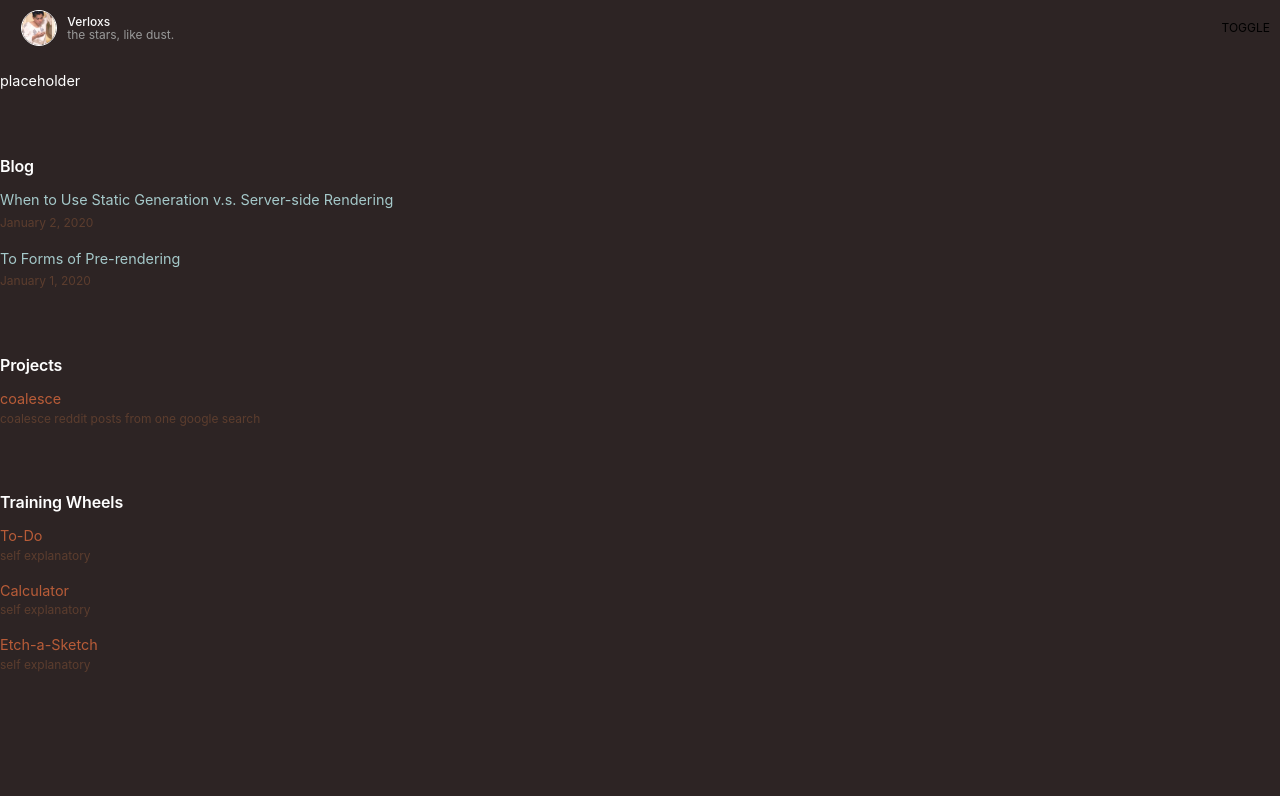
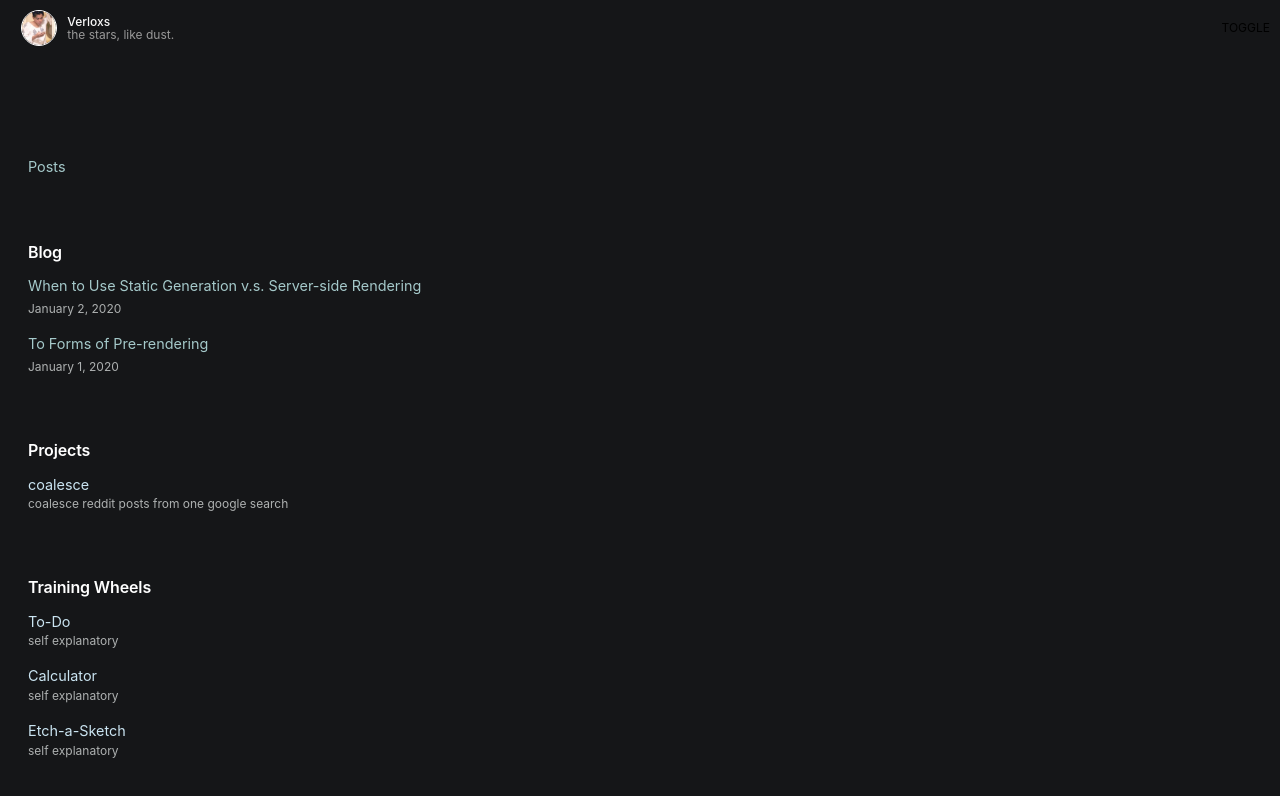
Before and after one commit to cora-type/nextjs-blog, a Next.js app: page / in a window 1280 px wide. Shown: the top 796 px of the page. Built offline with nearby package versions, Linux system fonts and the light colour scheme.

Commit message:
styling changes, added posts link

```diff
--- a/pages/index.js
+++ b/pages/index.js
@@ -13,7 +13,9 @@ export default function Home({ allPostsData, allProjectsData }) {
         <title>{siteTitle}</title>
       </Head>
       <section className={utilStyles.headingMd}>
-        <p>placeholder</p>
+        <Link href={`/posts/`}>
+          <a>Posts</a>
+        </Link>
       </section>
       <section className={`${utilStyles.headingMd} ${utilStyles.padding1px}`}>
         <h2 className={utilStyles.headingLg}>Blog</h2>
@@ -36,7 +38,9 @@ export default function Home({ allPostsData, allProjectsData }) {
         <ul className={utilStyles.list}>
           <li className={utilStyles.listItem}>
             <Link href="https://github.com/verloxs/redview">
-              <a className={utilStyles.listItem}>coalesce</a>
+              <a target="_blank" className={utilStyles.listItem}>
+                coalesce
+              </a>
             </Link>
             <br />
             <div className={utilStyles.lightText}>
--- a/styles/global.css
+++ b/styles/global.css
@@ -6,7 +6,7 @@ body {
     Ubuntu, Cantarell, Fira Sans, Droid Sans, Helvetica Neue, sans-serif;
   line-height: 1.6;
   font-size: 12px;
-  background-color: #2d2424;
+  background-color: #151618;
 }
 
 * {
@@ -16,6 +16,10 @@ body {
 a {
   color: #a5c9ca;
   text-decoration: none;
+}
+main {
+  padding: 100px 28px;
+  max-width: 641px;
 }
 
 a:hover {
--- a/styles/utils.module.css
+++ b/styles/utils.module.css
@@ -55,7 +55,7 @@
 
 .listItem {
   margin: 0 0 1.25rem;
-  color: #b85c38;
+  color: #cae4f1;
 }
 
 .headingMd {
@@ -65,7 +65,7 @@
 }
 
 .lightText {
-  color: #5c3d2e;
+  color: #aeb1b1;
   font-size: smaller;
 }
 
```
Also changed, not shown: components/layout.js (+0 -10 lines).
